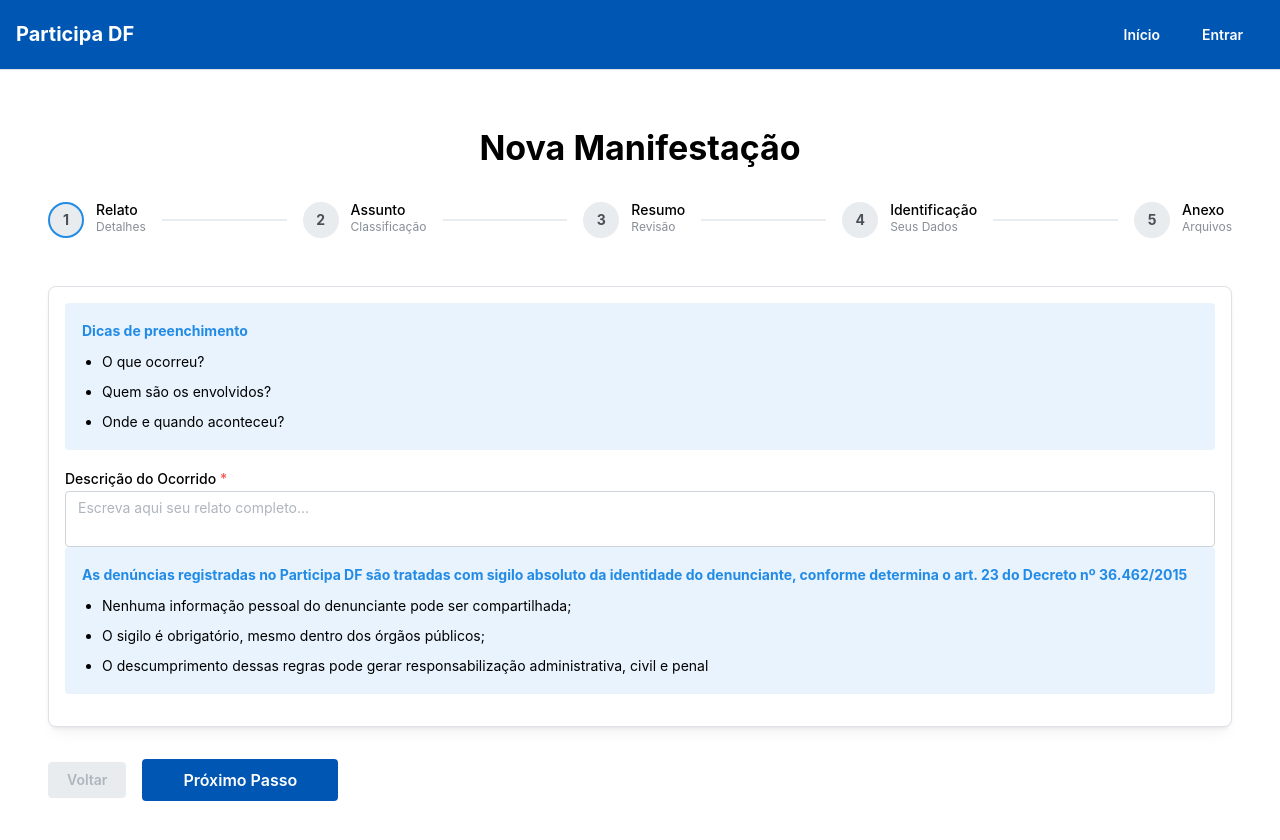
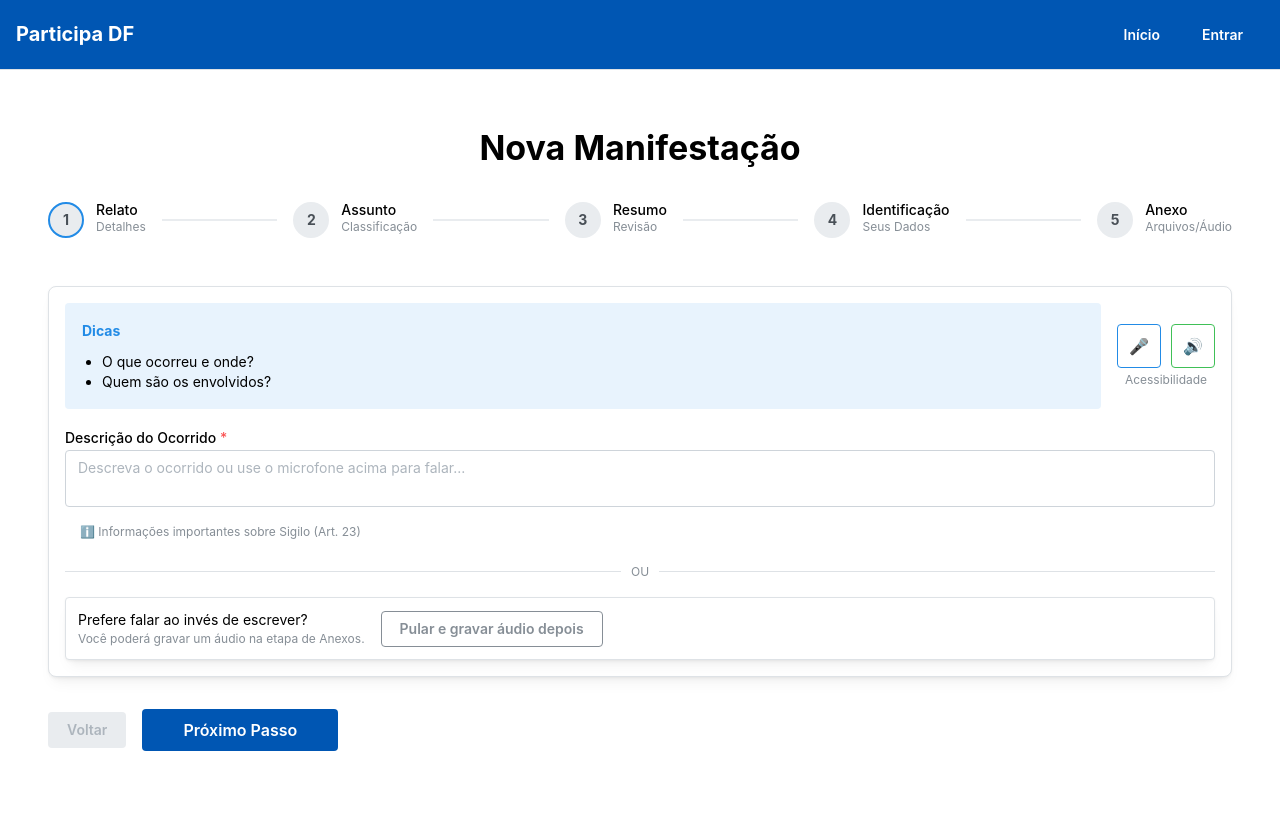
Before and after one commit to leiturapipoca/participa-DF-hackathon, a React (Vite) app in the folder web/: page /relato in a window 1280 px wide. Shown: the top 840 px of the page. After the commit the page ends 807 px from the top, so only its background shows below. Built offline with nearby package versions, Linux system fonts and the light colour scheme.

Commit message:
audio e acessibilidade no relato

```diff
--- a/web/src/features/manifestacao/RelatoManifestacao.jsx
+++ b/web/src/features/manifestacao/RelatoManifestacao.jsx
@@ -1,18 +1,14 @@
-//NOTA IMPORTANTE: Por enquanto a lógica do mapa está no mesmo arquivo da criação de relato,
-// mas cpa o ideal seria separar, apesar de que só é usado aqui
-// oh duvida cruel
-
-
-import React, { useState, useEffect } from 'react';
+import React, { useState, useEffect, useRef } from 'react';
 import {
   Container, Paper, Title, Text, Stepper, Button, Group, Textarea,
   Select, Switch, FileInput, Alert, List, Box, Divider, Blockquote,
-  Modal, LoadingOverlay, Badge
+  Modal, Badge, ActionIcon, Tooltip, Loader, Popover // <--- Adicionado Popover
 } from '@mantine/core';
 import { useNavigate } from 'react-router-dom';
 import { MapContainer, TileLayer, Marker, useMapEvents } from 'react-leaflet';
-import 'leaflet/dist/leaflet.css'; //importante
-import L from 'leaflet';//corrige alguns pequenos bugs
+import 'leaflet/dist/leaflet.css';
+import L from 'leaflet';
+
 import icon from 'leaflet/dist/images/marker-icon.png';
 import iconShadow from 'leaflet/dist/images/marker-shadow.png';
 
@@ -24,11 +20,10 @@
 });
 L.Marker.prototype.options.icon = DefaultIcon;
 
-//Captura o clique no mapa
+// --- COMPONENTE DO MAPA ---
 function LocationMarker({ setPosicao, fecharModal }) {
   const [position, setPosition] = useState(null);
 
-  // Tenta pegar a localização do usuário ao abrir o mapa
   useEffect(() => {
     navigator.geolocation.getCurrentPosition(
       (pos) => {
@@ -37,41 +32,49 @@
       },
       (err) => {
         console.error(err);
-        //foca em Brasília por padrão
         setPosition([-15.7975, -47.8919]);
       }
     );
   }, []);
 
-  // Evento de clique no mapa
   useMapEvents({
     click(e) {
-      setPosicao(e.latlng); // Salva no estado principal
-      setPosition(e.latlng); // Atualiza o marcador visual
-      // Pequeno delay para o usuário ver onde clicou antes de fechar
+      setPosicao(e.latlng);
+      setPosition(e.latlng);
       setTimeout(() => fecharModal(), 500);
     },
   });
 
-  return position === null ? null : (
-    <Marker position={position}></Marker>
-  );
+  return position === null ? null : <Marker position={position}></Marker>;
 }
-
 
 export default function RelatoManifestacao() {
   const navigate = useNavigate();
   const [active, setActive] = useState(0);
   const [mapaAberto, setMapaAberto] = useState(false);
+
+  // --- ESTADOS DE ÁUDIO ---
+  const [ouvindoDitado, setOuvindoDitado] = useState(false);
+  const [lendo, setLendo] = useState(false);
+  const recognitionRef = useRef(null);
+
+  const [gravandoAudio, setGravandoAudio] = useState(false);
+  const [audioURL, setAudioURL] = useState(null);
+  const [audioBlob, setAudioBlob] = useState(null);
+  const mediaRecorderRef = useRef(null);
+  const audioChunksRef = useRef([]);
+
+  const [preferenciaAudio, setPreferenciaAudio] = useState(false);
+
   const [dados, setDados] = useState({
     relato: '',
     assunto: '',
-    localizacao: null, // indica latitude e longitude
+    localizacao: null,
     anonimo: false,
     arquivo: null,
     protocoloGerado: ''
   });
-  //valores placeholder, no site são bem mais coisas
+
   const listaAssuntos = [
     { value: 'saude', label: 'Saúde / Hospitais' },
     { value: 'educacao', label: 'Educação / Escolas' },
@@ -91,28 +94,124 @@
     setDados(prev => ({ ...prev, [campo]: valor }));
   };
 
+  // --- FUNÇÃO 1: DITADO ---
+  const toggleDitado = () => {
+    const SpeechRecognition = window.SpeechRecognition || window.webkitSpeechRecognition;
+    if (!SpeechRecognition) {
+      alert("Seu navegador não suporta ditado por voz. Tente usar o Google Chrome.");
+      return;
+    }
+
+    if (ouvindoDitado) {
+      recognitionRef.current.stop();
+      setOuvindoDitado(false);
+    } else {
+      const recognition = new SpeechRecognition();
+      recognition.lang = 'pt-BR';
+      recognition.continuous = true;
+      recognition.interimResults = true;
+
+      recognition.onresult = (event) => {
+        let transcript = '';
+        for (let i = event.resultIndex; i < event.results.length; i++) {
+            if(event.results[i].isFinal){
+                transcript += event.results[i][0].transcript + ' ';
+            }
+        }
+        if (transcript) {
+            handleInput('relato', dados.relato + transcript);
+        }
+      };
+
+      recognition.start();
+      recognitionRef.current = recognition;
+      setOuvindoDitado(true);
+    }
+  };
+
+  // --- FUNÇÃO 2: LER O TEXTO ---
+  const lerTexto = () => {
+    if (lendo) {
+      window.speechSynthesis.cancel();
+      setLendo(false);
+      return;
+    }
+    if (!dados.relato) {
+      alert("Não há texto para ler.");
+      return;
+    }
+    const utterance = new SpeechSynthesisUtterance(dados.relato);
+    utterance.lang = 'pt-BR';
+    utterance.onend = () => setLendo(false);
+    window.speechSynthesis.speak(utterance);
+    setLendo(true);
+  };
+
+  // --- FUNÇÃO 3: GRAVADOR ---
+  const iniciarGravacao = async () => {
+    try {
+      const stream = await navigator.mediaDevices.getUserMedia({ audio: true });
+      const mediaRecorder = new MediaRecorder(stream);
+      mediaRecorderRef.current = mediaRecorder;
+      audioChunksRef.current = [];
+
+      mediaRecorder.ondataavailable = (event) => {
+        if (event.data.size > 0) {
+          audioChunksRef.current.push(event.data);
+        }
+      };
+
+      mediaRecorder.onstop = () => {
+        const blob = new Blob(audioChunksRef.current, { type: 'audio/webm' });
+        const url = URL.createObjectURL(blob);
+        setAudioBlob(blob);
+        setAudioURL(url);
+      };
+
+      mediaRecorder.start();
+      setGravandoAudio(true);
+    } catch (err) {
+      alert("Erro ao acessar microfone. Verifique as permissões.");
+      console.error(err);
+    }
+  };
+
+  const pararGravacao = () => {
+    if (mediaRecorderRef.current) {
+      mediaRecorderRef.current.stop();
+      setGravandoAudio(false);
+    }
+  };
+
+  const descartarAudio = () => {
+    setAudioBlob(null);
+    setAudioURL(null);
+  };
+
+  // --- NAVEGAÇÃO ---
   const nextStep = () => {
-    if (active === 0 && dados.relato.trim().length < 10) {
-      alert("Por favor, descreva o relato com mais detalhes.");
+    if (active === 0) {
+        if (!preferenciaAudio && dados.relato.trim().length < 10) {
+            alert("Por favor, descreva o relato ou selecione a opção de gravar áudio posteriormente.");
             return;
+        }
     }
     if (active === 1 && !dados.assunto) {
       alert("Por favor, selecione um assunto.");
       return;
     }
-
     if (active === 4) {
-      gerarProtocolo();
+        if (preferenciaAudio && !audioBlob && !dados.arquivo) {
+            alert("Como você optou por não escrever, é OBRIGATÓRIO gravar um áudio ou anexar um arquivo.");
+            return;
+        }
+        const numero = `2026.${Math.floor(Math.random() * 100000)}-OV`;
+        handleInput('protocoloGerado', numero);
     }
     setActive((current) => (current < 5 ? current + 1 : current));
   };
 
   const prevStep = () => setActive((current) => (current > 0 ? current - 1 : current));
-
-  const gerarProtocolo = () => { //CLARAMENTE UM PLACEHOLDER
-    const numero = `2026.${Math.floor(Math.random() * 100000)}-OV`;
-    handleInput('protocoloGerado', numero);
-  };
 
   return (
     <Container size="xl" my={40}>
@@ -130,55 +229,119 @@
         {/* 1. RELATO */}
         <Stepper.Step label="Relato" description="Detalhes">
           <Paper withBorder shadow="sm" p="md" radius="md" mt="xl">
-            <Alert title="Dicas de preenchimento" color="blue" variant="light" mb="md">
-              <List size="sm" spacing="xs">
-                <List.Item>O que ocorreu?</List.Item>
+
+            <Group position="apart" mb="md">
+                <Alert title="Dicas" color="blue" variant="light" style={{flex: 1}}>
+                   <List size="sm">
+                     <List.Item>O que ocorreu e onde?</List.Item>
                      <List.Item>Quem são os envolvidos?</List.Item>
-                <List.Item>Onde e quando aconteceu?</List.Item>
                    </List>
                 </Alert>
+
+                {/* BOTÕES DE DITADO E LEITURA */}
+                <Box>
+                    <Tooltip label="Ditar texto">
+                        <ActionIcon
+                            size="xl"
+                            variant={ouvindoDitado ? "filled" : "outline"}
+                            color={ouvindoDitado ? "red" : "blue"}
+                            onClick={toggleDitado}
+                        >
+                            {ouvindoDitado ? "👂" : "🎤"}
+                        </ActionIcon>
+                    </Tooltip>
+
+                    <Tooltip label="Ouvir texto">
+                         <ActionIcon
+                            size="xl"
+                            variant={lendo ? "filled" : "outline"}
+                            color="green"
+                            onClick={lerTexto}
+                            ml="xs"
+                        >
+                            {lendo ? "⏹️" : "🔊"}
+                        </ActionIcon>
+                    </Tooltip>
+                    <Text size="xs" align="center" mt={4} color="dimmed">
+                        Acessibilidade
+                    </Text>
+                </Box>
+            </Group>
+
             <Textarea
-              placeholder="Escreva aqui seu relato completo..."
+              placeholder="Descreva o ocorrido ou use o microfone acima para falar..."
               label="Descrição do Ocorrido"
               minRows={8}
               value={dados.relato}
               onChange={(e) => handleInput('relato', e.target.value)}
-              required
+              disabled={preferenciaAudio}
+              required={!preferenciaAudio}
             />
-            <Alert title="As denúncias registradas no Participa DF são tratadas com sigilo absoluto da identidade do denunciante,
-            conforme determina o art. 23 do Decreto nº 36.462/2015" color="blue" variant="light" mb="md">
-              <List size="sm" spacing="xs">
-                <List.Item>Nenhuma informação pessoal do denunciante pode ser compartilhada;</List.Item>
-                <List.Item>O sigilo é obrigatório, mesmo dentro dos órgãos públicos;</List.Item>
-                <List.Item>O descumprimento dessas regras pode gerar responsabilização administrativa, civil e penal</List.Item>
+
+            {/* --- NOVA ÁREA DE AVISO LEGAL (LIMPA E COM POPOVER) --- */}
+            <Group position="right" mt="xs">
+                <Popover width={350} position="bottom-end" withArrow shadow="md">
+                    <Popover.Target>
+                        <Button variant="subtle" compact size="xs" color="gray" style={{ fontWeight: 400 }}>
+                            ℹ️ Informações importantes sobre Sigilo (Art. 23)
+                        </Button>
+                    </Popover.Target>
+                    <Popover.Dropdown sx={{ backgroundColor: '#f8f9fa' }}>
+                        <Text size="sm" weight={700} color="dark" mb="xs">
+                            Decreto nº 36.462/2015 - Regras de Sigilo
+                        </Text>
+                        <List size="xs" spacing={5} type="ordered">
+                            <List.Item>A identidade do denunciante é tratada com sigilo absoluto.</List.Item>
+                            <List.Item>É proibido compartilhar seus dados pessoais com o órgão denunciado.</List.Item>
+                            <List.Item>O sigilo é obrigatório, mesmo dentro dos órgãos públicos.</List.Item>
+                            <List.Item>O descumprimento gera responsabilização administrativa, civil e penal.</List.Item>
                         </List>
-            </Alert>
+                    </Popover.Dropdown>
+                </Popover>
+            </Group>
+
+            <Divider my="md" label="OU" labelPosition="center" />
+
+            {/* BOTÃO PARA PULAR TEXTO */}
+            <Paper withBorder p="sm" sx={{ backgroundColor: preferenciaAudio ? '#e7f5ff' : 'transparent', borderColor: preferenciaAudio ? '#1c7ed6' : '#dee2e6' }}>
+                <Group position="apart">
+                    <Box>
+                        <Text weight={700} size="sm">Prefere falar ao invés de escrever?</Text>
+                        <Text size="xs" color="dimmed">Você poderá gravar um áudio na etapa de Anexos.</Text>
+                    </Box>
+                    <Button
+                        variant={preferenciaAudio ? "filled" : "outline"}
+                        color={preferenciaAudio ? "blue" : "gray"}
+                        onClick={() => {
+                            setPreferenciaAudio(!preferenciaAudio);
+                            if(!preferenciaAudio) handleInput('relato', '');
+                        }}
+                    >
+                        {preferenciaAudio ? "Vou escrever o texto" : "Pular e gravar áudio depois"}
+                    </Button>
+                </Group>
+            </Paper>
           </Paper>
         </Stepper.Step>
 
-        {/* 2. ASSUNTO E LOCALIZAÇÃO */}
+        {/* 2. ASSUNTO E MAPA */}
         <Stepper.Step label="Assunto" description="Classificação">
           <Paper withBorder shadow="sm" p="md" radius="md" mt="xl">
-            <Text mb="xs" weight={500}>Qual área melhor descreve o seu problema?</Text>
             <Select
+              label="Assunto Principal"
               placeholder="Selecione uma opção"
               data={listaAssuntos}
               value={dados.assunto}
               onChange={(val) => handleInput('assunto', val)}
               required
-              mb="xl"
             />
-
             <Divider my="lg" />
-
-            {/* SEÇÃO DE GEOLOCALIZAÇÃO */}
             <Text weight={700} size="sm" mb="xs">A identificação do local ajudaria na resolução do problema?</Text>
-
             {dados.localizacao ? (
                <Alert color="green" title="Local Definido" variant="filled" mb="md">
                  <Group position="apart">
                     <Text size="sm">
-                      Latitude: {dados.localizacao.lat.toFixed(4)}, Longitude: {dados.localizacao.lng.toFixed(4)}
+                      Lat: {dados.localizacao.lat.toFixed(4)}, Lng: {dados.localizacao.lng.toFixed(4)}
                     </Text>
                     <Button color="white" variant="outline" size="xs" onClick={() => handleInput('localizacao', null)}>
                       Remover
@@ -190,37 +353,36 @@
                 <Button variant="outline" onClick={() => setMapaAberto(true)}>
                   Sim, quero selecionar no mapa
                 </Button>
-
               </Group>
             )}
-
           </Paper>
         </Stepper.Step>
 
-        {/* 3. RESUMO (REVISÃO) */}
+        {/* 3. RESUMO */}
         <Stepper.Step label="Resumo" description="Revisão">
           <Paper withBorder shadow="sm" p="md" radius="md" mt="xl">
             <Title order={4} mb="md" color="dimmed">Confira os dados:</Title>
-
             <Box mb="md">
               <Text size="sm" weight={700} color="blue">Assunto:</Text>
               <Text>{getNomeAssunto(dados.assunto)}</Text>
             </Box>
-
             {dados.localizacao && (
                <Box mb="md">
                  <Text size="sm" weight={700} color="blue">Localização:</Text>
-                 <Badge color="green" size="lg">Localização Geográfica Anexada</Badge>
-                 <Text size="xs" color="dimmed">Lat: {dados.localizacao.lat} / Lng: {dados.localizacao.lng}</Text>
+                 <Badge color="green" size="lg">Anexada</Badge>
+                 <Text size="xs" color="dimmed">Lat: {dados.localizacao.lat.toFixed(4)}</Text>
                </Box>
             )}
-
             <Divider my="sm" />
             <Box>
               <Text size="sm" weight={700} color="blue" mb="xs">Relato:</Text>
-              <Blockquote cite="Texto inserido no passo 1">
-                {dados.relato}
+              {preferenciaAudio ? (
+                  <Badge size="lg" color="orange">Será enviado por Áudio (Ver Anexos)</Badge>
+              ) : (
+                  <Blockquote cite="Texto do passo 1">
+                    {dados.relato || "Sem texto."}
                   </Blockquote>
+              )}
             </Box>
           </Paper>
         </Stepper.Step>
@@ -242,9 +404,55 @@
           </Paper>
         </Stepper.Step>
 
-        {/* 5. ANEXO */}
-        <Stepper.Step label="Anexo" description="Arquivos">
+        {/* 5. ANEXO E GRAVAÇÃO */}
+        <Stepper.Step label="Anexo" description="Arquivos/Áudio">
           <Paper withBorder shadow="sm" p="md" radius="md" mt="xl">
+
+            <Text size="lg" weight={700} mb="sm">Gravar Relato em Áudio</Text>
+            <Paper p="md" withBorder sx={{ backgroundColor: '#f1f3f5' }} mb="xl">
+                {audioURL ? (
+                    <Box>
+                        <Group position="center" mb="sm">
+                            <audio src={audioURL} controls style={{ width: '100%' }} />
+                        </Group>
+                        <Group position="center">
+                             <Button color="red" variant="subtle" onClick={descartarAudio}>
+                                🗑️ Descartar
+                             </Button>
+                             <Badge color="green" size="lg">✅ Áudio Gravado</Badge>
+                        </Group>
+                    </Box>
+                ) : (
+                    <Box textAlign="center">
+                        <Text size="sm" mb="md" align="center">
+                            Clique no botão abaixo para iniciar a gravação.
+                        </Text>
+                        <Group position="center">
+                            {gravandoAudio ? (
+                                <Button
+                                    color="red"
+                                    size="lg"
+                                    onClick={pararGravacao}
+                                >
+                                    🔴 Parar
+                                </Button>
+                            ) : (
+                                <Button
+                                    color="blue"
+                                    size="lg"
+                                    onClick={iniciarGravacao}
+                                >
+                                    🎙️ Gravar Áudio
+                                </Button>
+                            )}
+                        </Group>
+                        {gravandoAudio && <Text color="red" align="center" mt="sm" weight={700}>Gravando...</Text>}
+                    </Box>
+                )}
+            </Paper>
+
+            <Divider my="xl" label="OU ANEXAR ARQUIVO" labelPosition="center" />
+
             <FileInput
               label="Anexar Arquivo (Opcional)"
               placeholder="Clique para selecionar"
@@ -273,25 +481,14 @@
       <Modal
         opened={mapaAberto}
         onClose={() => setMapaAberto(false)}
-        title="Selecione o local do ocorrido"
+        title="Selecione o local"
         size="lg"
       >
-        <Text size="sm" mb="md" color="dimmed">
-          Clique no mapa para marcar o ponto exato. O mapa tentará iniciar na sua localização atual.
-        </Text>
-
-        {/* Container do Mapa */}
         <div style={{ height: '400px', width: '100%' }}>
             {mapaAberto && (
                 <MapContainer center={[-15.7975, -47.8919]} zoom={13} style={{ height: '100%', width: '100%' }}>
-                    <TileLayer
-                        url="https://{s}.tile.openstreetmap.org/{z}/{x}/{y}.png"
-                        attribution='&copy; <a href="https://www.openstreetmap.org/copyright">OpenStreetMap</a> contributors'
-                    />
-                    <LocationMarker
-                        setPosicao={(pos) => handleInput('localizacao', pos)}
-                        fecharModal={() => setMapaAberto(false)}
-                    />
+                    <TileLayer url="https://{s}.tile.openstreetmap.org/{z}/{x}/{y}.png" attribution='&copy; OpenStreetMap' />
+                    <LocationMarker setPosicao={(pos) => handleInput('localizacao', pos)} fecharModal={() => setMapaAberto(false)} />
                 </MapContainer>
             )}
         </div>
```
Lines whose indentation alone changed are shown as unchanged.
